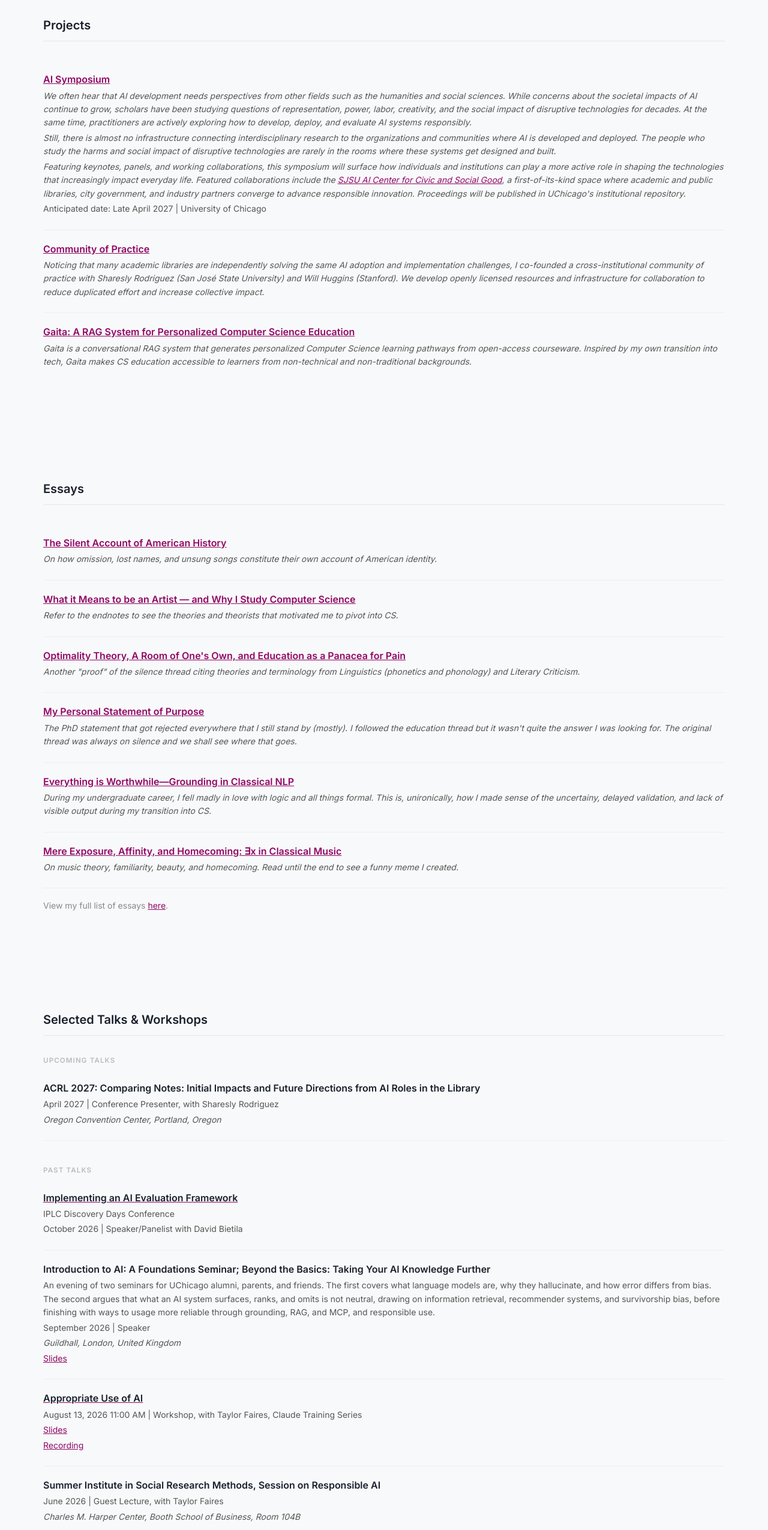
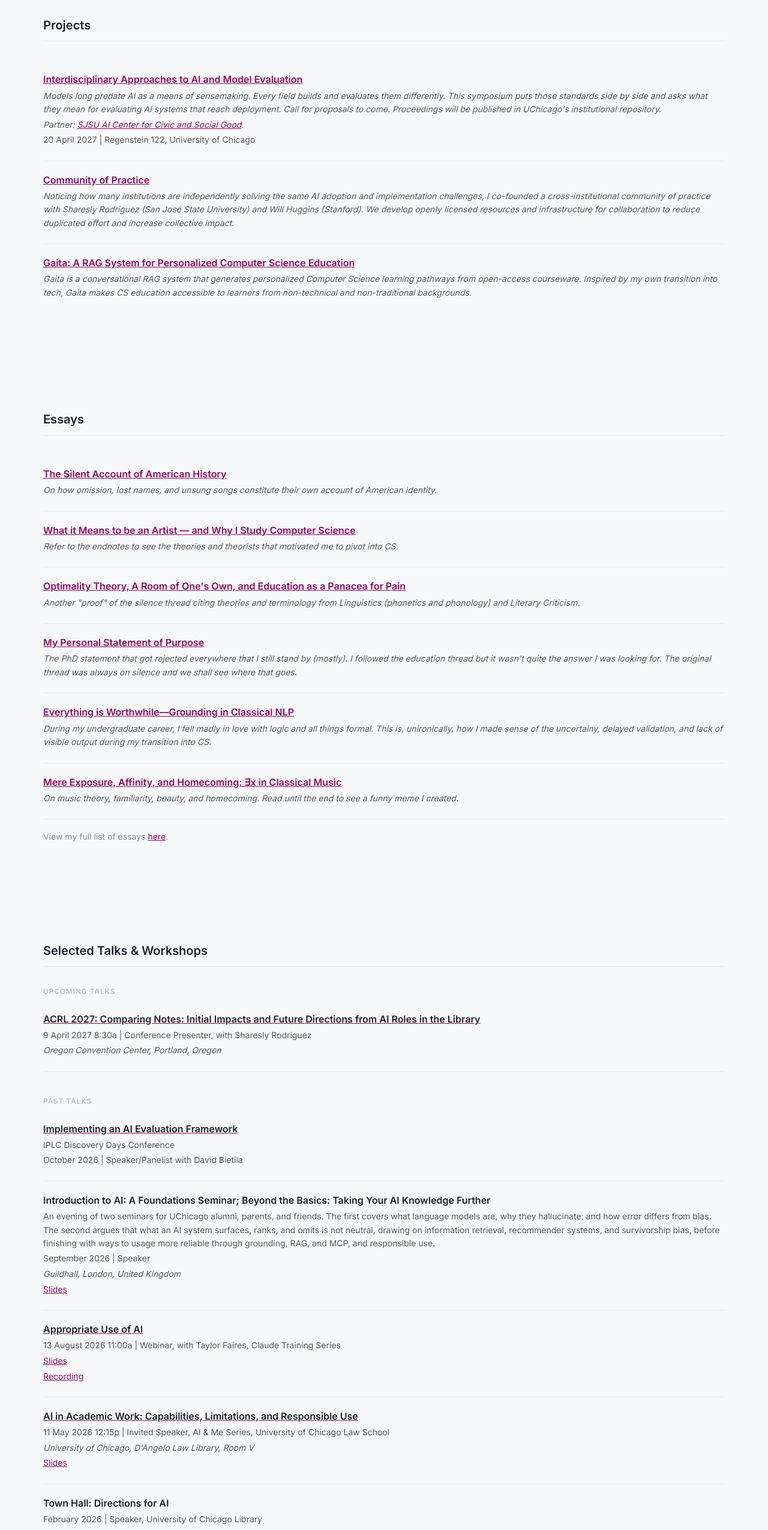
Before and after one commit to Lois-Wong/lois-wong.github.io, a plain HTML site: page index.html in a window 1280 px wide. Shown: the part 1300-3851 px from the top of the page at 60% size. Drawn offline with Linux system fonts and the light colour scheme; some icons are missing.

Commit message:
clean up talks move to other

```diff
--- a/index.html
+++ b/index.html
@@ -139,28 +139,19 @@
             <div class="talks-container">
 
                 <div class="talk">
-                    <h4><a href="https://www.lib.uchicago.edu/conferences/ai-symposium/">AI Symposium</a></h4>
-                    <p><i>We often hear that AI development needs perspectives from other fields such as the humanities and
-                        social sciences. While concerns about the societal impacts of AI continue to grow, scholars have been
-                        studying questions of representation, power, labor, creativity, and the social impact of disruptive
-                        technologies for decades. At the same time, practitioners are actively exploring how to develop,
-                        deploy, and evaluate AI systems responsibly.</i></p>
-                    <p><i>Still, there is almost no infrastructure connecting interdisciplinary research to the organizations
-                        and communities where AI is developed and deployed. The people who study the harms and social impact
-                        of disruptive technologies are rarely in the rooms where these systems get designed and built.</i></p>
-                    <p><i>Featuring keynotes, panels, and working collaborations, this symposium will surface how individuals
-                        and institutions can play a more active role in shaping the technologies that increasingly impact
-                         everyday life. Featured collaborations include the <a href="https://sjlibrary.org/aicenter">SJSU AI Center
-                            for Civic and Social Good</a>,
-                          a first-of-its-kind space where academic and public libraries, city government, and industry
-                          partners converge to advance responsible innovation. Proceedings will be published in UChicago's institutional repository.</i></p>
-                    <p>Anticipated date: Late April 2027 | University of Chicago</p>
+                    <h4><a href="https://www.lib.uchicago.edu/conferences/ai-symposium/">Interdisciplinary Approaches to AI and Model Evaluation</a></h4>
+                    <p><i>Models long predate AI as a means of sensemaking. Every field builds and evaluates them differently.
+                        This symposium puts those standards side by side and asks what they mean for evaluating AI systems that reach deployment.
+                        Call for proposals to come. Proceedings will be published in UChicago's institutional repository.</i></p>
+                    <p><i>Partner: <a href="https://sjlibrary.org/aicenter">SJSU AI Center
+                            for Civic and Social Good</a>.</i></p>
+                    <p>20 April 2027 | Regenstein 122, University of Chicago</p>
 
                 </div>
 
                 <div class="talk">
                     <h4><a href="https://www.ai-librarians.org/">Community of Practice</a></h4>
-                    <p><i>Noticing that many academic libraries are independently solving the same AI adoption and implementation
+                    <p><i>Noticing how many institutions are independently solving the same AI adoption and implementation
                         challenges, I co-founded a cross-institutional community of practice with Sharesly Rodriguez (San José State
                         University) and Will Huggins (Stanford). We develop openly licensed resources and infrastructure
                         for collaboration to reduce duplicated effort and increase collective impact.</i></p>
@@ -239,8 +230,8 @@
                 <h3>Upcoming Talks</h3>
 
                 <div class="talk">
-                    <h4>ACRL 2027: Comparing Notes: Initial Impacts and Future Directions from AI Roles in the Library</h4>
-                    <p>April 2027 | Conference Presenter, with Sharesly Rodriguez</p>
+                    <a href="https://web.cvent.com/event/edbded1f-38db-4c6e-acc6-3889bbd9780a/websitePage:0255683f-f371-48f4-9b60-516c3852ec3b"><h4>ACRL 2027: Comparing Notes: Initial Impacts and Future Directions from AI Roles in the Library</h4></a>
+                    <p>9 April 2027 8:30a | Conference Presenter, with Sharesly Rodriguez</p>
                     <p><i>Oregon Convention Center, Portland, Oregon</i></p>
                 </div>
 
@@ -265,34 +256,17 @@
 
                 <div class="talk">
                     <a href="https://events.uchicago.edu/event/271788-appropriate-use-of-ai"><h4>Appropriate Use of AI</h4></a>
-                    <p>August 13, 2026 11:00 AM | Workshop, with Taylor Faires, Claude Training Series</p>
+                    <p>13 August 2026 11:00a | Webinar, with Taylor Faires, Claude Training Series</p>
                     <p><a href="Files/Appropriate AI Use.pdf" target="_blank" rel="noopener noreferrer">Slides</a></p>
                     <p><a href="https://uchicago.hosted.panopto.com/Panopto/Pages/Viewer.aspx?id=5549fb97-7bed-41f4-9cf1-b4b70105cb12" target="_blank" rel="noopener noreferrer">Recording</a></p>
                 </div>
 
-                <div class="talk">
-                    <h4>Summer Institute in Social Research Methods, Session on Responsible AI</h4>
-                    <p>June 2026 | Guest Lecture, with Taylor Faires</p>
-                    <p><i>Charles M. Harper Center, Booth School of Business, Room 104B</i></p>
-                </div>
 
                 <div class="talk">
                     <a href="https://www.law.uchicago.edu/events/ai-me-lois-wong"><h4>AI in Academic Work: Capabilities, Limitations, and Responsible Use</h4></a>
-                    <p>May 11, 2026 12:15 PM | Invited Speaker, AI & Me Series, University of Chicago Law School</p>
+                    <p>11 May 2026 12:15p | Invited Speaker, AI & Me Series, University of Chicago Law School</p>
                     <p><i>University of Chicago, D'Angelo Law Library, Room V</i></p>
                     <p><a href="Files/Law School Talk.pdf" target="_blank" rel="noopener noreferrer">Slides</a></p>
-                </div>
-
-                <div class="talk">
-                    <h4>AI in Academic Librarianship: What This Work Looks Like in Practice</h4>
-                    <p>April 2026 | Invited Speaker, University of South Carolina School of Information Science</p>
-                </div>
-
-                <div class="talk">
-                    <a href="https://grad-uchicago-csm.symplicity.com/students/?s=event&ss=ws&mode=form&id=deaaa3c432261171921a01b2b2f54c6b"><h4>What AI Can and Cannot Do</h4></a>
-                    <p>February 17, 2026 2:00 PM | Invited Speaker, Grad @ UChicago</p>
-                    <p><i>UChicago GRAD Headquarters</i></p>
-                    <p><a href="Files/What AI Can and Cannot Do.pdf" target="_blank" rel="noopener noreferrer">Slides</a></p>
                 </div>
 
                 <div class="talk">
```
